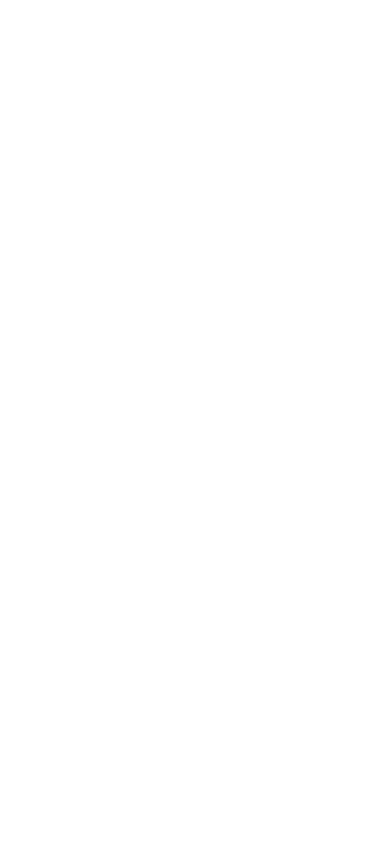
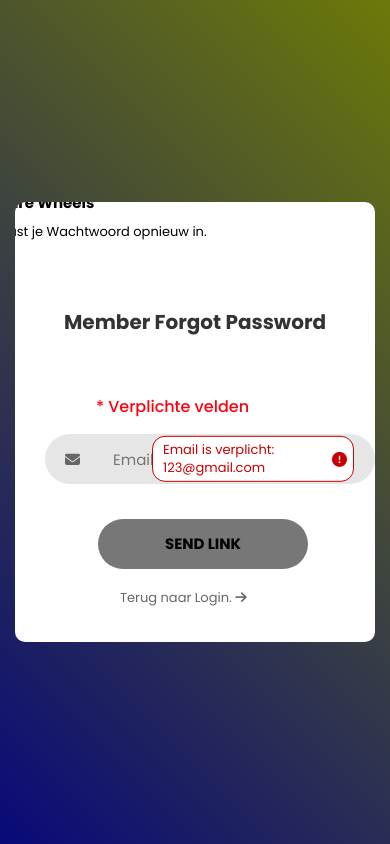
Before and after one commit to mkouelambou3/examenproject_2022, a PHP site: page /examenproject_2022/forgot-password.php in a window 390 px wide. Before the commit the page is empty. Run offline with PHP 8.4, Linux system fonts and the light colour scheme; some libraries are stand-ins or nearby versions.

Commit message:
commit code

```diff
--- a/config.php
+++ b/config.php
@@ -1,4 +1,6 @@
 <?php
+
+
 
 $conn = mysqli_connect("localhost", "root", "", "poc_share_wheels");
 
--- /dev/null
+++ b/forgot-password.css
@@ -0,0 +1,395 @@
+@import url('https://fonts.googleapis.com/css2?family=Poppins:wght@100;200;300;400;500;600;700;800;900&display=swap');
+
+       * {
+              margin: 0;
+              padding: 0;
+              box-sizing: border-box;
+       }
+
+       body, html {
+              height: 100%;
+              font-family: 'Poppins', sans-serif;
+              font-weight: 400;
+       }
+
+       a {
+              font-family: 'Poppins', sans-serif;
+              font-weight: 400;
+              line-height: 1.7;
+              color: #777;
+              margin: 0;
+              transition: all .4s;
+       }
+
+       a:focus {
+              outline: none!important;
+       }
+
+       a:hover {
+              text-decoration: none;
+              color: #57b846;
+       }
+
+       nav .fa {
+              display: none;
+       }
+       nav{
+              margin: -130px;
+              padding-bottom: 60%;
+              align-items: center;
+              text-align: center;
+              justify-content: space-between;
+         }
+
+       nav .logo{
+              line-height: 1.2;
+              margin-left: -400px;
+              text-decoration: none;
+              font-size: 15px;
+              color: #000;
+              font-weight: bold;
+         }
+
+         nav .fa-solid{
+             padding: 10px;
+             font-size: 30px;
+             color: #58A3DB;
+        }
+
+        p {
+              text-align: center;
+              margin-left: -379px;
+              font-size: 13px;
+        }
+
+        input {
+              outline: none;
+              border: none;
+       }
+
+       textarea {
+              outline: none;
+              border: none;
+       }
+
+       textarea:focus,input:focus {
+              border-color: transparent !important;
+       }
+
+       button {
+              outline: none !important;
+              border: none;
+              background: 0 0;
+       }
+
+       button:hover {
+              cursor: pointer;
+       }
+
+       .txt4 {
+              margin-bottom: 30px;
+              margin-left: 90px;
+              font-family: 'Poppins', sans-serif;
+              line-height: 1.5;
+              font-size: 13px;
+              color: #666;
+              text-decoration: none;
+       }
+
+       .limiter {
+              width: 100%;
+              margin: 0 auto;
+       }
+
+       .container-signup100 {
+              width: 100%;
+              min-height: 100vh;
+              display: flex;
+              flex-wrap: wrap;
+              justify-content: center;
+              align-items: center;
+              padding: 15px;
+              background: #9053c7;;
+              background: -webkit-linear-gradient(-135deg, #6d7909, #090979);
+       }
+
+       .wrap-signup100 {
+              width: 960px;
+              background: #fff;
+              border-radius: 10px;
+              overflow: hidden;
+              display: -webkit-box;
+              display: -webkit-flex;
+              display: -moz-box;
+              display: -ms-flexbox;
+              display: flex;
+              flex-wrap: wrap;
+              justify-content: space-between;
+              padding: 177px 130px 33px 95px;
+       }
+
+       .signup100-pic {
+              padding-top: 5px;
+              width: 316px;
+       }
+
+       .signup100-pic img {
+              width: 100%;
+       }
+
+       .signup100-form {
+              width: 290px;
+       }
+
+       .signup100-form-title {
+              font-family: 'Poppins', sans-serif;
+              font-weight: bold;
+              font-size: 20px;
+              color: #333;
+              line-height: 1.2;
+              text-align: center;
+              width: 100%;
+              display: block;
+              padding-bottom: 60px;
+       }
+
+       wrap-signup100 {
+              position: relative;
+              width: 100%;
+              z-index: 1;
+              margin-bottom: 10px;
+       }
+
+       .input100 {
+              margin: 15px;
+              font-family: 'Poppins', sans-serif;
+              font-size: 15px;
+              line-height: 1.5;
+              color: #666;
+              display: block;
+              width: 100%;
+              background: #e6e6e6;
+              height: 50px;
+              border-radius: 25px;
+              padding: 0 30px 0 68px;
+       }
+
+       .focus-input100 {
+              margin: 5px;
+              display: block;
+              border-radius: 25px;
+              bottom: 0;
+              left: 0;
+              z-index: 1;
+              width: 100%;
+              height: 100%;
+              box-shadow: 0 0;
+              color: rgba(87, 184, 70, .8);
+       }
+
+       .input100:focus+.focus-input100 {
+              -webkit-animation: anim-shadow .5s ease-in-out forwards;
+              animation: anim-shadow .5s ease-in-out forwards;
+       }
+
+       @-webkit-keyframes anim-shadow {
+              to {
+                     box-shadow: 0 0 70px 25px;
+                     opacity: 0;
+              }
+       }
+
+       @keyframes anim-shadow {
+              to {
+                  box-shadow: 0 0 70px 25px;
+                  opacity: 0;
+              }
+          }
+
+          .symbol-input100 {
+              font-size: 15px;
+              display: -webkit-box;
+              display: -webkit-flex;
+              display: -moz-box;
+              display: -ms-flexbox;
+              display: flex;
+              align-items: center;
+              position: absolute;
+              border-radius: 25px;
+              bottom: 0;
+              left: 0;
+              width: 100%;
+              height: 100%;
+              padding-left: 35px;
+              pointer-events: none;
+              color: #666;
+              -webkit-transition: all .4s;
+              -o-transition: all .4s;
+              -moz-transition: all .4s;
+              transition: all .4s;
+       }
+
+       .input100:focus+.focus-input100+.symbol-input100 {
+              color: #57b846;
+              padding-left: 28px;
+       }
+
+       .container-signup100-form-btn {
+              padding: 15px;
+              margin-left: 8px;
+              width: 100%;
+              display: -webkit-box;
+              display: -webkit-flex;
+              display: -moz-box;
+              display: -ms-flexbox;
+              display: flex;
+              flex-wrap: wrap;
+              justify-content: center;
+              padding-top: 20px;
+       }
+
+       .signup100-form-btn {
+              content: attr(data-validate);
+              visibility: visible;
+              font-family: 'Poppins', sans-serif;
+              font-weight: bold;
+              font-size: 15px;
+              line-height: 1.5;
+              color: #000;
+              text-transform: uppercase;
+              width: 70%;
+              height: 50px;
+              border-radius: 25px;
+              background: #777;
+              display: -webkit-box;
+              display: -webkit-flex;
+              display: -moz-box;
+              display: -ms-flexbox;
+              display: flex;
+              justify-content: center;
+              align-items: center;
+              padding: 0 25px;
+              -webkit-transition: all .4s;
+              -o-transition: all .4s;
+              -moz-transition: all .4s;
+              transition: all .4s;
+          }
+
+       .signup100-form-btn:hover {
+              background: #D4AF37;
+       }
+
+       @media(max-width: 992px) {
+              .wrap-signup100 {
+                  padding:177px 90px 33px 85px;
+              }
+
+              .signup100-pic {
+                  width: 35%
+              }
+
+              .signup100-form {
+                  width: 50%
+              }
+
+              nav .logo{
+                     width: 50%;
+              }
+          }
+
+
+          @media(max-width: 768px) {
+              .wrap-signup100 {
+                  padding:100px 80px 33px;
+              }
+
+              .signup100-pic {
+                  display: none;
+              }
+
+              .signup100-form {
+                  width: 100%;
+              }
+          }
+
+          @media(max-width: 576px) {
+              .wrap-signup100 {
+                  padding:100px 15px 33px;
+              }
+          }
+
+          .validate-input {
+              position: relative;
+          }
+
+       @media (max-width: 992px) {
+              .alert-validate::before {
+              visibility: visible;
+              opacity: 1;
+              }
+       }
+
+       .alert-validate::before {
+              content: attr(data-validate);
+              position: absolute;
+              max-width: 50%;
+              background-color: #fff;
+              border: 1px solid #c80000;
+              border-radius: 13px;
+              padding: 4px 25px 4px 10px;
+              top: 50%;
+              -webkit-transform: translateY(-50%);
+              -moz-transform: translateY(-50%);
+              -ms-transform: translateY(-50%);
+              -o-transform: translateY(-50%);
+              transform: translateY(-50%);
+              right: 6px;
+              pointer-events: none;
+              font-family: 'Poppins', sans-serif;
+              color: #c80000;
+              font-size: 13px;
+              line-height: 1.4;
+              text-align: left;
+              visibility: hidden;
+              opacity: 0;
+              -webkit-transition: opacity .4s;
+              -o-transition: opacity .4s;
+              -moz-transition: opacity .4s;
+              transition: opacity .4s
+          }
+
+          .alert-validate::after {
+              visibility: visible;
+              content: "\f06a";
+              font-family: FontAwesome;
+              display: block;
+              position: absolute;
+              color: #c80000;
+              font-size: 15px;
+              top: 50%;
+              -webkit-transform: translateY(-50%);
+              -moz-transform: translateY(-50%);
+              -ms-transform: translateY(-50%);
+              -o-transform: translateY(-50%);
+              transform: translateY(-50%);
+              right: 13px;
+          }
+
+          .alert-validate:hover:before {
+              visibility: visible;
+              opacity: 1
+          }
+
+          @media(max-width: 992px) {
+              .alert-validate::before {
+                  visibility:visible;
+                  opacity: 1;
+              }
+          }
+
+          .signup100-form-error {
+              padding: 66px;
+              font-family: 'Poppins', sans-serif;
+              font-weight: 500;
+              color: #ff000f;
+          }
--- a/forgot-password.php
+++ b/forgot-password.php
@@ -0,0 +1,130 @@
+<?php
+
+
+require_once (__DIR__ . '/vendor/autoload.php');
+
+include 'config.php';
+$msg = "";
+
+
+if (isset($_POST['submit'])) {
+    $email = mysqli_escape_string($conn, $_POST['email']);
+    $code = mysqli_escape_string($conn, md5(rand()));
+
+    if (mysqli_num_rows(mysqli_query($conn, "SELECT * FROM users WHERE email='{$email}'")) > 0) {
+        $query = mysqli_query($conn, "UPDATE users SET code='{$code}' WHERE email='{$email}'");
+
+        if ($query) {
+            $msg = "<div class='alert alert-success' style='font-weight: bold; color:green; font-size:13px; margin-left:20px; ';> Verificatie link naar uw email gestuurd.</div>";
+        }
+    } else {
+        $msg = "<div class='alert alert-danger' style='font-weight: bold; color:#c80000; font-size:12px; margin-left:45px; ';>$email - Dit e-mail adres is niet gevonden.</div>";
+    }
+    sendEmail($email, 'POC Share Wheels - Reset Account Password',
+        'Beste Gebruiker <br>,
+         Bedankt dat u ons uw email heeft opgestuurd. <br>
+         Hier is de link van de verificatiecode:  <br>
+         <a href="http://localhost/examenproject_2022/login.php?reset='.$code.'">http://localhost/examenproject_2022/login.php?reset='.$code.'</a></b>');
+}
+?>
+
+
+
+
+<!DOCTYPE html>
+<html lang="en">
+<head>
+       <title>POC Share Wheels - Login In Form</title>
+       <meta charset="UTF-8">
+       <meta name="viewport" content="width=device-width, initial-scale=1">
+       <link rel="stylesheet" href="signup.css">
+       <script src="https://cdnjs.cloudflare.com/ajax/libs/jquery/3.6.3/jquery.min.js"
+       integrity="sha512-STof4xm1wgkfm7heWqFJVn58Hm3EtS31XFaagaa8VMReCXAkQnJZ+jEy8PCC/iT18dFy95WcExNHFTqLyp72eQ=="
+       crossorigin="anonymous" referrerpolicy="no-referrer"></script>
+       <script src="https://kit.fontawesome.com/d6dc7c8001.js" crossorigin="anonymous"></script>
+       <link rel="stylesheet" href="forgot-password.css">
+</head>
+<body>
+
+
+    <div class="limiter">
+    <div class="container-signup100">
+    <div class="wrap-signup100">
+    <div class="signup100-pic js-tilt" data-tilt="">
+    <img src="images/signin-image.png" alt="IMG">
+    </div>
+    <form class="signup100-form validate-form" action="" method="post">
+        <nav>
+         <a href="home.html" class="logo">
+                <i class="fa-solid fa-car-side"></i>POC Share Wheels
+         </a>
+         <p>Wachtwoord vergeten? Stel gerust je Wachtwoord opnieuw in. </p>
+     </nav>
+           <span class="signup100-form-title">Member Forgot Password</span>
+
+           <span class="signup100-form-error"> * Verplichte velden</span>
+    <div class="wrap-input100 validate-input alert-validate" data-validate="Email is verplicht: 123@gmail.com">
+           <input class="input100" type="text" id="email" name="email" placeholder="Email">
+           <span class="focus-input100"></span>
+           <span class="symbol-input100">
+                  <i class="fa fa-envelope" aria-hidden="true"></i>
+    </span>
+    </div>
+    <?php echo $msg; ?>
+    <div class="container-signup100-form-btn">
+    <button class="signup100-form-btn" id="submit" name="submit"> Send Link</button>
+    </div>
+    <div class="text-center p-t-136">
+    <a class="txt4" href="login.php">
+    Terug naar Login.
+    <i class="fa-solid fa-arrow-right" aria-hidden="true"></i>
+    </a>
+    </div>
+
+    <script>
+           (function($) {
+    "use strict";
+    var input = $('.validate-input .input100');
+    $('.validate-form').on('submit', function() {
+        var check = true;
+        for (var i = 0; i < input.length; i++) {
+            if (validate(input[i]) == false) {
+                showValidate(input[i]);
+                check = false;
+            }
+        }
+        return check;
+    });
+    $('.validate-form .input100').each(function() {
+        $(this).focus(function() {
+            hideValidate(this);
+        });
+    });
+    function validate(input) {
+        if ($(input).attr('type') == 'email' || $(input).attr('name') == 'email') {
+            if ($(input).val().trim().match(/^([a-zA-Z0-9_\-\.]+)@((\[[0-9]{1,3}\.[0-9]{1,3}\.[0-9]{1,3}\.)|(([a-zA-Z0-9\-]+\.)+))([a-zA-Z]{1,5}|[0-9]{1,3})(\]?)$/) == null) {
+                return false;
+            }
+        } else {
+            if ($(input).val().trim() == '') {
+                return false;
+            }
+        }
+    }
+    function showValidate(input) {
+        var thisAlert = $(input).parent();
+        $(thisAlert).addClass('alert-validate');
+    }
+    function hideValidate(input) {
+        var thisAlert = $(input).parent();
+        $(thisAlert).removeClass('alert-validate');
+    }
+}
+)(jQuery);
+    </script>
+    </form>
+
+    </div>
+    </div>
+</body>
+</html>
--- a/home.html
+++ b/home.html
@@ -229,7 +229,7 @@
               <div class="container my-5">
 
                      <footer
-                     class="text-center text-lg-start text-white" style="background-color: #000; border-radius: 15px;">
+                     class="text-center text-lg-start text-white" style="background-color: #000; border-radius: 20px;">
 
                      <section class="d-flex justify-content-between p-4"
                      style="background-color: #777">
```
Also changed, not shown: about.html (+6 -6 lines), login.php (+5 -2 lines), logout.php (added, +9 -0 lines), register.php (+9 -4 lines), welcome.php (+8 -2 lines), 6 other files.
